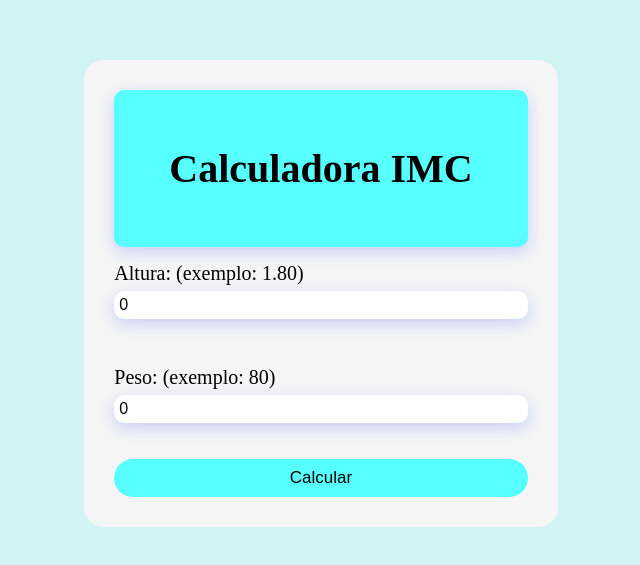
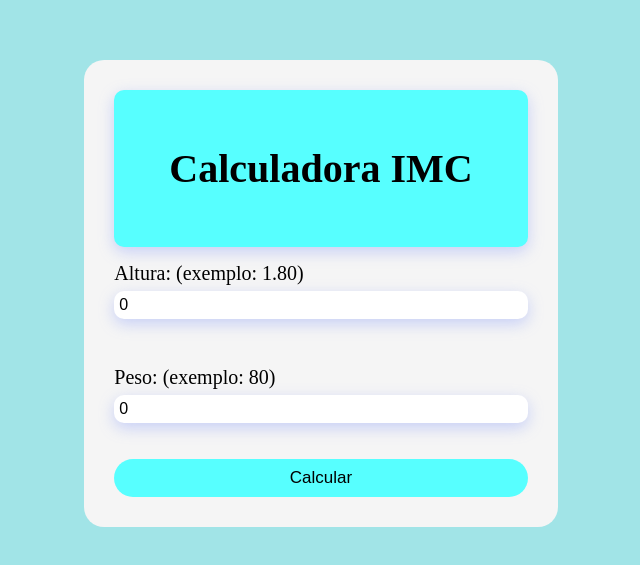
Before and after one commit to joaovitorpr/ProjetoImc1ESPI2025, a React (Vite) app: page / in a window 1280 px wide. Shown: the part 107-672 px from the top of the page, without its empty margins (319-959 px from the left). Built offline with nearby package versions, Linux system fonts and the light colour scheme.

Commit message:
Estilizando resultado.css

```diff
--- a/src/css/global.css
+++ b/src/css/global.css
@@ -10,5 +10,6 @@ body{
   justify-content: center;
   align-items: center;
   padding: 20px;
-  background-color: #d1f3f4;
+  background-color: #a1e4e7;
+
 }
--- a/src/css/resultado.css
+++ b/src/css/resultado.css
@@ -0,0 +1,6 @@
+.resultado-container{
+    background-color: blue;
+    border-radius: 20px;
+    padding: 30px;
+    box-shadow: 0 5px 15px rgba(132, 153, 250, 0.4);
+}
```
